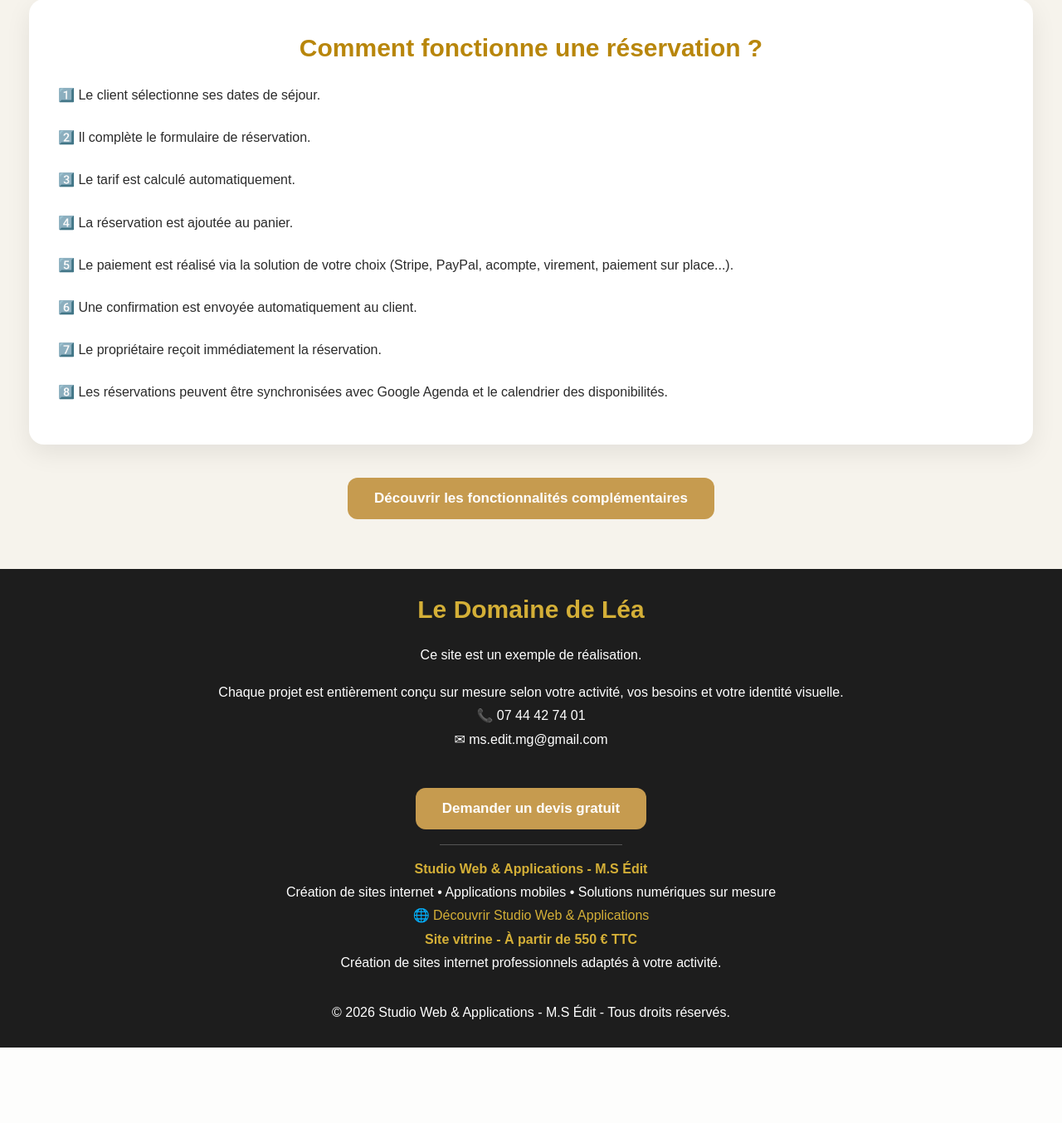
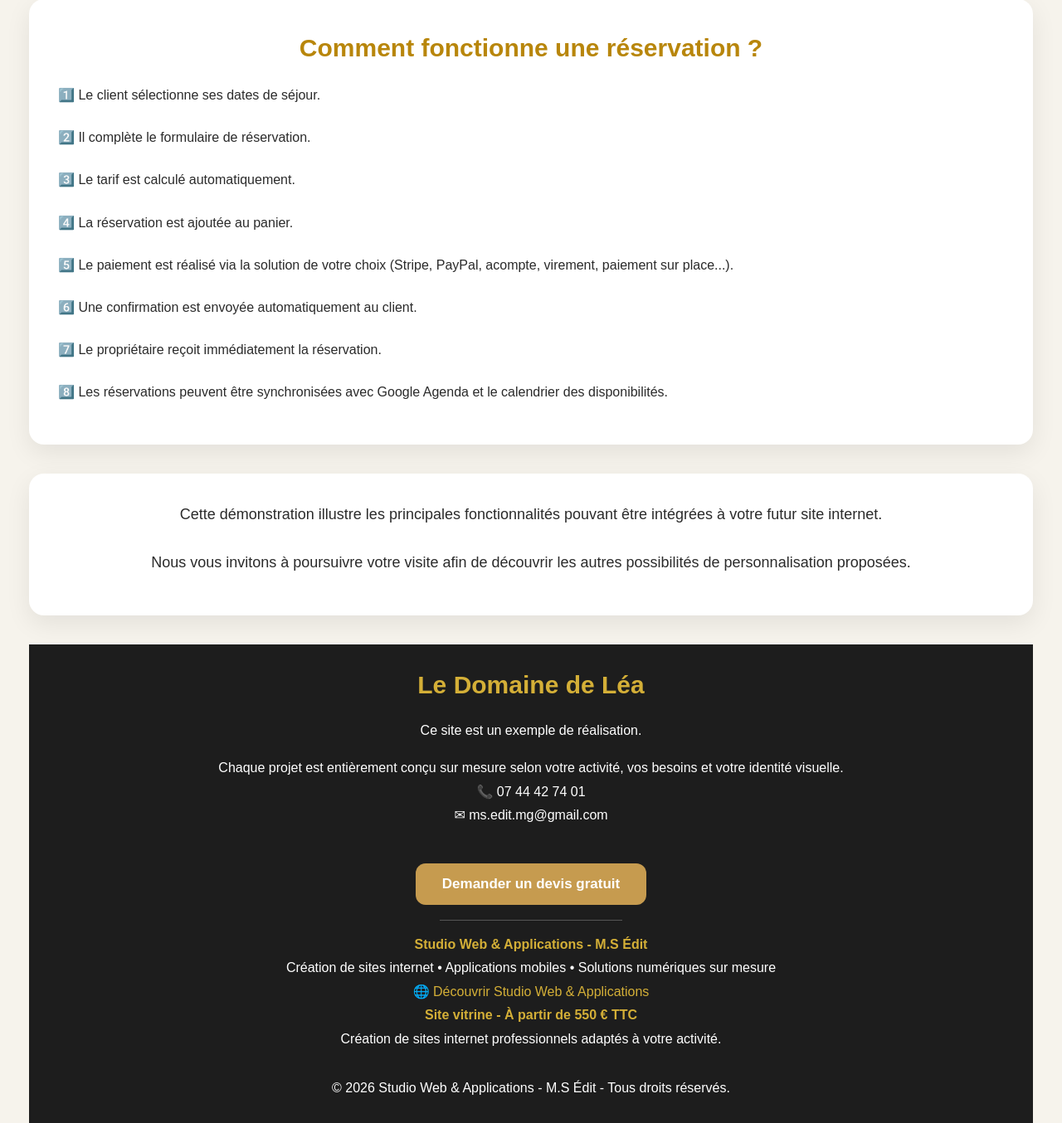
Before and after one commit to MSEDIT-1304/demo-le-domaine-de-lea, a Flask app: page /reservation in a window 1280 px wide. Shown: the part 3079-4433 px from the top of the page at 83% size. Before the commit the page ends 4342 px from the top, so only its background shows below. Run offline with Flask 3, Linux system fonts and the light colour scheme.

Commit message:
Update reservation.html

```diff
--- a/templates/reservation.html
+++ b/templates/reservation.html
@@ -146,19 +146,17 @@
 
 </div>
 
-<div style="text-align:center; margin-top:40px;">
+<div class="presentation">
 
-<a href="/confirmation">
+<p style="text-align:center; font-size:18px;">
 
-<button>
+Cette démonstration illustre les principales fonctionnalités pouvant être intégrées à votre futur site internet.
 
-Découvrir les fonctionnalités complémentaires
+<br><br>
 
-</button>
+Nous vous invitons à poursuivre votre visite afin de découvrir les autres possibilités de personnalisation proposées.
 
-</a>
-
-</div>
+</p>
 
 </div>
 
```
